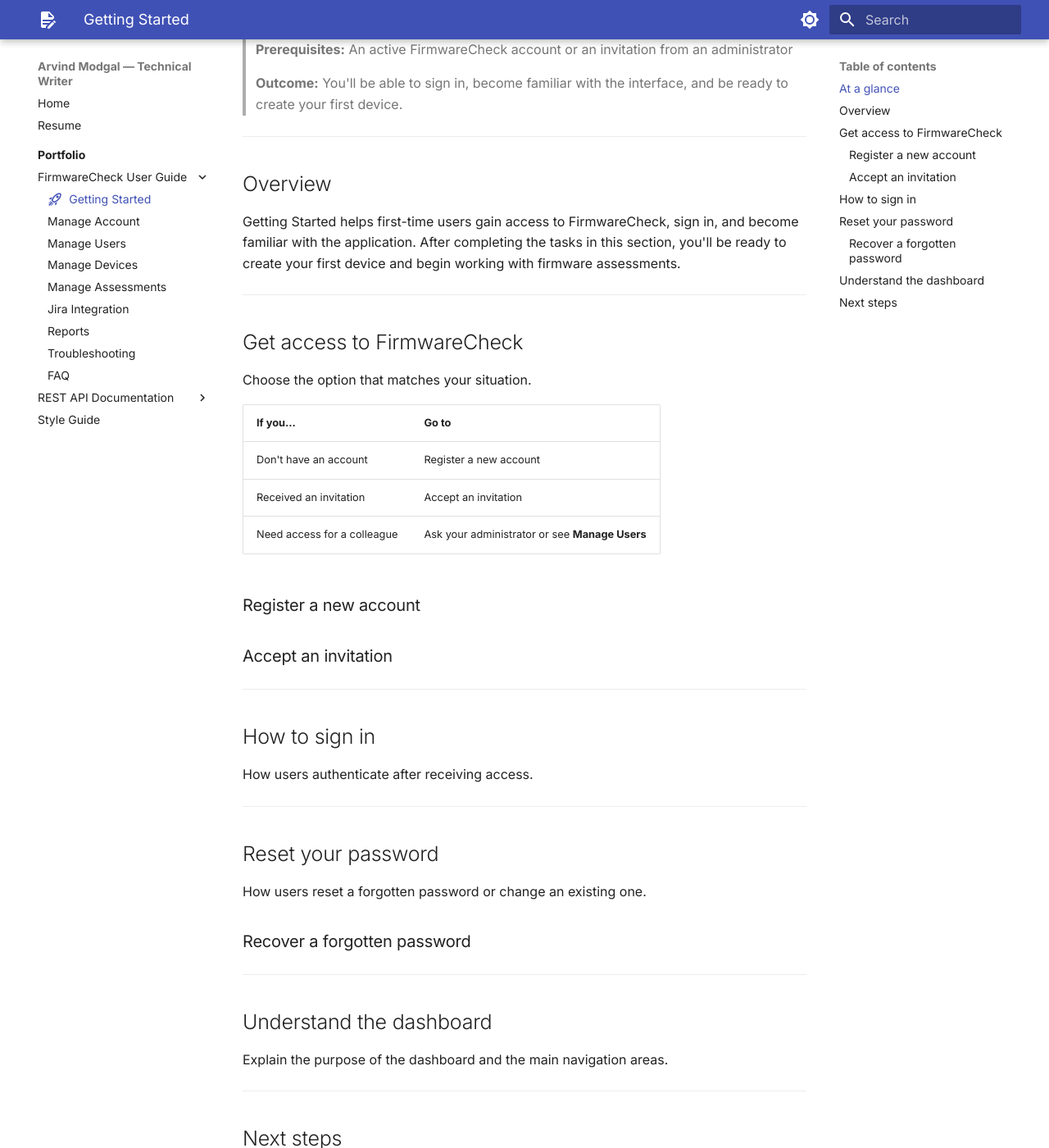
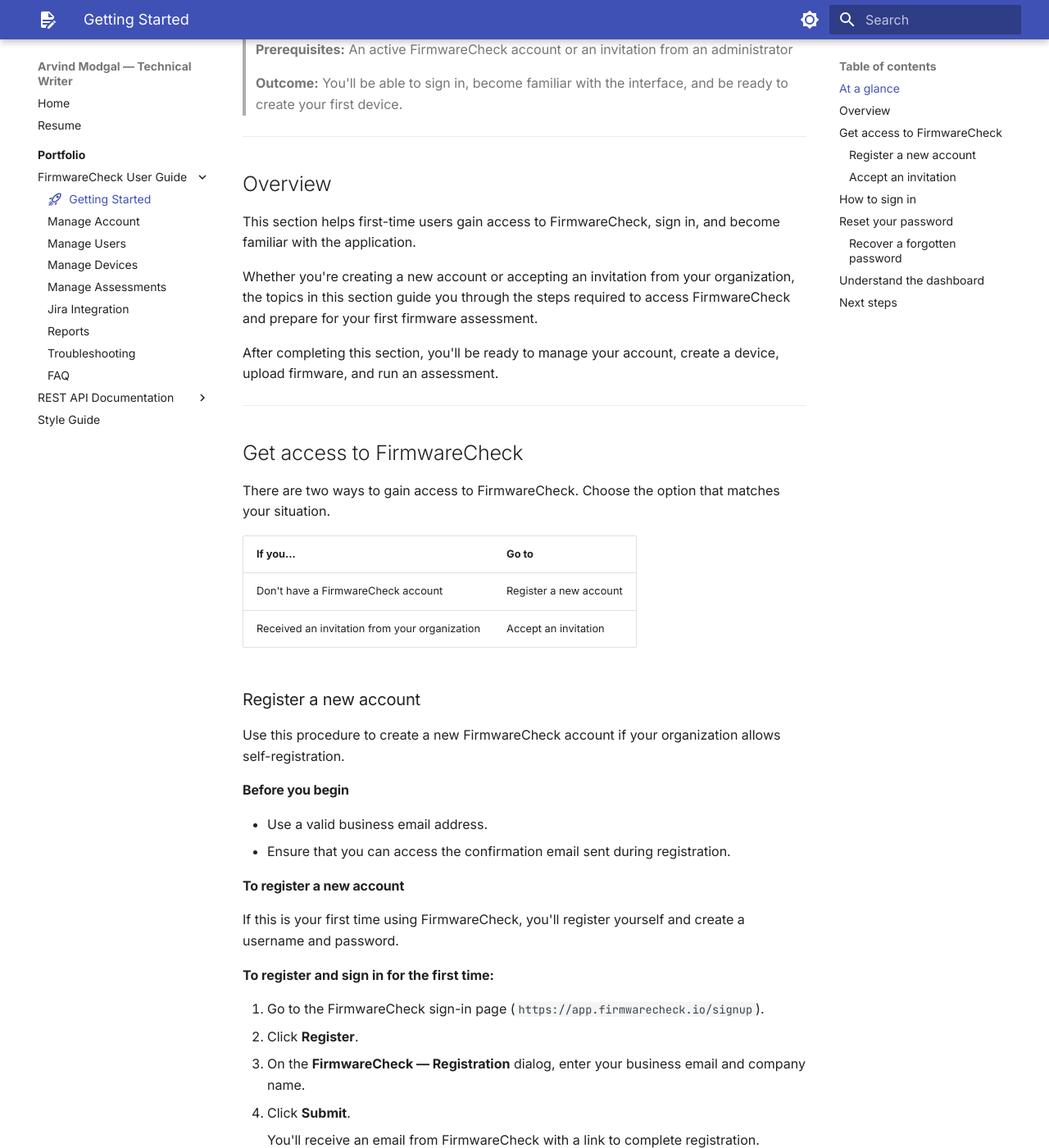
Before and after one commit to arvindmodgal/arvindmodgal.github.io, an MkDocs documentation site: the page built from docs/portfolio/firmwarecheck/getting-started.md, in a window 1280 px wide and 1400 px high, scrolled down 307 px. Shown: the whole window at 82% size. Built offline with MkDocs 1.6.1 and Material for MkDocs 9.7.7, drawn with Linux system fonts in a browser that asks for light colours; some of the changed text lies outside the part shown.

Commit message:
Add overview and Register a new user section

```diff
--- a/docs/portfolio/firmwarecheck/getting-started.md
+++ b/docs/portfolio/firmwarecheck/getting-started.md
@@ -18,21 +18,69 @@ icon: material/rocket-launch-outline
 
 ## Overview
 
-Getting Started helps first-time users gain access to FirmwareCheck, sign in, and become familiar with the application. After completing the tasks in this section, you'll be ready to create your first device and begin working with firmware assessments.
+This section helps first-time users gain access to FirmwareCheck, sign in, and become familiar with the application.
+
+Whether you're creating a new account or accepting an invitation from your organization, the topics in this section guide you through the steps required to access FirmwareCheck and prepare for your first firmware assessment.
+
+After completing this section, you'll be ready to manage your account, create a device, upload firmware, and run an assessment.
 
 ---
 
 ## Get access to FirmwareCheck
 
-Choose the option that matches your situation.
+There are two ways to gain access to FirmwareCheck. Choose the option that matches your situation.
 
 | If you... | Go to |
-|-----------|--------|
-| Don't have an account | Register a new account |
-| Received an invitation | Accept an invitation |
-| Need access for a colleague | Ask your administrator or see **Manage Users** |
+|------------|-------|
+| Don't have a FirmwareCheck account | Register a new account |
+| Received an invitation from your organization | Accept an invitation |
 
 ### Register a new account
+
+Use this procedure to create a new FirmwareCheck account if your organization allows self-registration.
+
+#### Before you begin
+
+- Use a valid business email address.
+- Ensure that you can access the confirmation email sent during registration.
+
+#### To register a new account
+
+If this is your first time using FirmwareCheck, you'll register yourself and create a username and password.
+
+**To register and sign in for the first time:**
+
+1. Go to the FirmwareCheck sign-in page (`https://app.firmwarecheck.io/signup`).
+2. Click **Register**.
+3. On the **FirmwareCheck — Registration** dialog, enter your business email and company name.
+4. Click **Submit**.
+
+    You'll receive an email from FirmwareCheck with a link to complete registration.
+
+    !!! note
+        The confirmation link is valid for 24 hours. If it doesn't show up in your inbox, check your spam or junk folder.
+
+    ![FirmwareCheck registration form showing the business email and company name fields, plus the confirmation screen after submitting](images/registration-form.png)
+    *Figure 1: Signing in to FirmwareCheck for the first time*
+
+5. Open the confirmation email and click the link inside it. This opens the registration window in your browser.
+6. On the **New account set-up** page:
+      1. **Configure user** — enter your first name, last name, and company role, then click **Next**.
+      2. **Set password**, then click **Next**.
+      3. **Select industry**, then click **Finish**.
+
+    ![FirmwareCheck new account set-up flow, showing the configure user, set password, and select industry steps](images/account-setup.png)
+    *Figure 2: Completing the registration process*
+
+Once your account is created, you'll move to the next step, where you can [invite other users](#manage-users) — colleagues or teammates. You can skip this and come back to it later.
+
+From here you can:
+
+- [Update your profile](#update-your-profile)
+- [Change your display name](#change-your-display-name)
+- [Change the industry on your profile](#change-the-associated-industry-on-your-profile)
+- [Invite a new user](#manage-users)
+
 
 ### Accept an invitation
 ---
```
